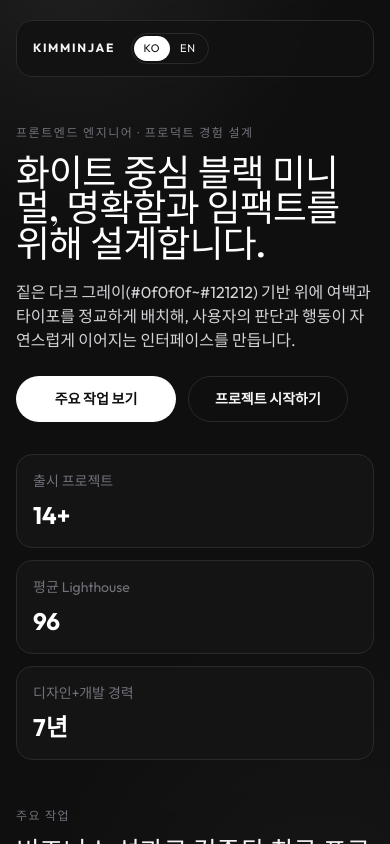
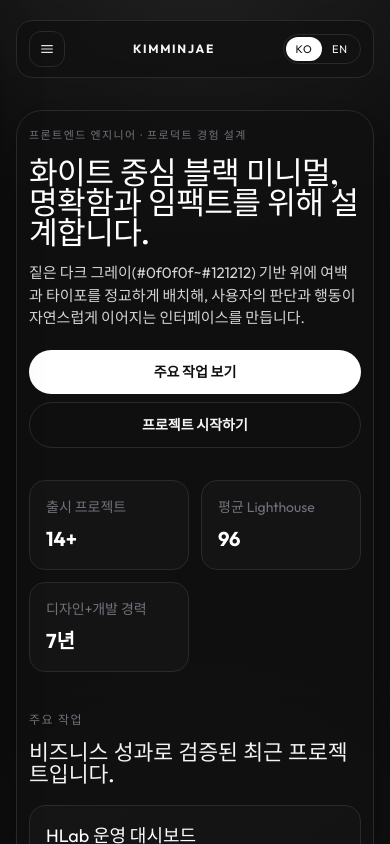
Before and after one commit to HLab-Haeyul/HLab-Web, a Vue app: page /ko in a window 390 px wide. Shown: the top 844 px of the page. Built offline with nearby package versions, Linux system fonts and the light colour scheme; the HTML template or start-up script is replaced by a standard one.

Commit message:
feat(#3) : 모바일 앱 레이아웃 사이드바 내비게이션 적용

```diff
--- a/src/views/PortfolioView.vue
+++ b/src/views/PortfolioView.vue
@@ -1,5 +1,5 @@
 <script setup lang="ts">
-import { computed } from 'vue'
+import { computed, onBeforeUnmount, onMounted, ref, watch } from 'vue'
 import { useRoute } from 'vue-router'
 import { portfolioCopyByLocale } from '../features/portfolio/copy'
 import type { Locale } from '../features/portfolio/types'
@@ -8,16 +8,221 @@ const route = useRoute()
 const locale = computed<Locale>(() => (route.path.startsWith('/en') ? 'en' : 'ko'))
 const copy = computed(() => portfolioCopyByLocale[locale.value])
 const currentYear = new Date().getFullYear()
+const isSidebarOpen = ref(false)
+
+const viewportWidth = ref(1280)
+const viewportHeight = ref(800)
+const isStandaloneMode = ref(false)
+
+let displayModeQuery: MediaQueryList | null = null
+let handleDisplayModeChange: ((event: MediaQueryListEvent) => void) | null = null
+
+const syncViewport = () => {
+  viewportWidth.value = window.innerWidth
+  viewportHeight.value = window.innerHeight
+}
+
+onMounted(() => {
+  syncViewport()
+
+  displayModeQuery = window.matchMedia('(display-mode: standalone)')
+  const iosStandalone = Boolean(
+    (window.navigator as Navigator & { standalone?: boolean }).standalone,
+  )
+
+  isStandaloneMode.value = displayModeQuery.matches || iosStandalone
+
+  handleDisplayModeChange = (event) => {
+    isStandaloneMode.value = event.matches
+  }
+
+  displayModeQuery.addEventListener?.('change', handleDisplayModeChange)
+  window.addEventListener('resize', syncViewport)
+})
+
+onBeforeUnmount(() => {
+  window.removeEventListener('resize', syncViewport)
+
+  if (displayModeQuery && handleDisplayModeChange) {
+    displayModeQuery.removeEventListener?.('change', handleDisplayModeChange)
+  }
+
+  document.body.style.overflow = ''
+  document.documentElement.style.overflow = ''
+})
+
+const isAppLayout = computed(
+  () =>
+    isStandaloneMode.value || (viewportWidth.value <= 560 && viewportHeight.value >= 620),
+)
+
+const closeSidebar = () => {
+  isSidebarOpen.value = false
+}
+
+const toggleSidebar = () => {
+  isSidebarOpen.value = !isSidebarOpen.value
+}
+
+watch(
+  () => route.fullPath,
+  () => {
+    closeSidebar()
+  },
+)
+
+watch(isAppLayout, (nextIsAppLayout) => {
+  if (!nextIsAppLayout) {
+    closeSidebar()
+  }
+})
+
+watch(isSidebarOpen, (open) => {
+  const value = open ? 'hidden' : ''
+  document.body.style.overflow = value
+  document.documentElement.style.overflow = value
+})
 </script>
 
 <template>
-  <div class="relative isolate mx-auto w-full max-w-[1220px] px-4 pb-14 pt-5 sm:px-8 lg:px-12">
+  <div
+    class="relative isolate mx-auto w-full px-4 pt-5"
+    :class="isAppLayout ? 'max-w-[430px] pb-24 sm:px-4' : 'max-w-[1220px] pb-14 sm:px-8 lg:px-12'"
+  >
     <div
       aria-hidden="true"
-      class="pointer-events-none fixed inset-0 -z-10 bg-[radial-gradient(circle_at_18%_-4%,rgba(255,255,255,0.08),transparent_30%),radial-gradient(circle_at_82%_108%,rgba(255,255,255,0.07),transparent_34%)] [mask-image:linear-gradient(180deg,rgba(0,0,0,0.88),rgba(0,0,0,0.42))]"
+      class="pointer-events-none fixed inset-0 -z-10 [mask-image:linear-gradient(180deg,rgba(0,0,0,0.88),rgba(0,0,0,0.42))]"
+      :class="
+        isAppLayout
+          ? 'bg-[radial-gradient(circle_at_50%_-10%,rgba(255,255,255,0.09),transparent_36%),radial-gradient(circle_at_50%_110%,rgba(255,255,255,0.06),transparent_34%)]'
+          : 'bg-[radial-gradient(circle_at_18%_-4%,rgba(255,255,255,0.08),transparent_30%),radial-gradient(circle_at_82%_108%,rgba(255,255,255,0.07),transparent_34%)]'
+      "
     ></div>
 
     <header
+      v-if="isAppLayout"
+      class="sticky top-3 z-20 mb-8 rounded-2xl border border-[#2a2a2a] bg-[#121212e0] px-3 py-2.5 backdrop-blur"
+    >
+      <div class="flex items-center justify-between gap-3">
+        <button
+          type="button"
+          class="inline-flex h-9 w-9 items-center justify-center rounded-xl border border-[#2a2a2a] text-zinc-200"
+          @click="toggleSidebar"
+          aria-label="Open sidebar"
+          :aria-expanded="isSidebarOpen"
+          aria-controls="mobile-sidebar"
+        >
+          <svg
+            class="h-4 w-4"
+            viewBox="0 0 24 24"
+            fill="none"
+            xmlns="http://www.w3.org/2000/svg"
+            aria-hidden="true"
+          >
+            <path d="M4 7H20M4 12H20M4 17H20" stroke="currentColor" stroke-width="1.8" stroke-linecap="round" />
+          </svg>
+        </button>
+
+        <a class="text-xs font-bold tracking-[0.14em] text-zinc-100" href="#">KIMMINJAE</a>
+
+        <div class="inline-flex rounded-full border border-[#2a2a2a] p-0.5">
+          <RouterLink
+            class="min-w-9 rounded-full px-2 py-1 text-center text-[11px] tracking-[0.08em] transition"
+            :class="
+              locale === 'ko'
+                ? 'bg-white !text-[#0f0f0f]'
+                : 'text-zinc-400 hover:text-zinc-100'
+            "
+            to="/ko"
+          >
+            KO
+          </RouterLink>
+          <RouterLink
+            class="min-w-9 rounded-full px-2 py-1 text-center text-[11px] tracking-[0.08em] transition"
+            :class="
+              locale === 'en'
+                ? 'bg-white !text-[#0f0f0f]'
+                : 'text-zinc-400 hover:text-zinc-100'
+            "
+            to="/en"
+          >
+            EN
+          </RouterLink>
+        </div>
+      </div>
+    </header>
+
+    <div v-if="isAppLayout" class="pointer-events-none fixed inset-0 z-30">
+      <button
+        type="button"
+        class="absolute inset-0 bg-black/60 transition-opacity duration-200"
+        :class="isSidebarOpen ? 'pointer-events-auto opacity-100' : 'opacity-0'"
+        :tabindex="isSidebarOpen ? 0 : -1"
+        aria-label="Close sidebar overlay"
+        @click="closeSidebar"
+      ></button>
+
+      <aside
+        id="mobile-sidebar"
+        class="pointer-events-auto absolute left-0 top-0 h-full w-[78%] max-w-[300px] border-r border-[#2a2a2a] bg-[#101010] p-4 shadow-2xl transition-transform duration-300"
+        :class="isSidebarOpen ? 'translate-x-0' : '-translate-x-full'"
+      >
+        <div class="mb-5 flex items-center justify-between">
+          <p class="text-xs tracking-[0.14em] text-zinc-400">MENU</p>
+          <button
+            type="button"
+            class="inline-flex h-9 w-9 items-center justify-center rounded-xl border border-[#2a2a2a] text-zinc-300"
+            @click="closeSidebar"
+            aria-label="Close sidebar"
+          >
+            <svg
+              class="h-4 w-4"
+              viewBox="0 0 24 24"
+              fill="none"
+              xmlns="http://www.w3.org/2000/svg"
+              aria-hidden="true"
+            >
+              <path d="M6 6L18 18M18 6L6 18" stroke="currentColor" stroke-width="1.8" stroke-linecap="round" />
+            </svg>
+          </button>
+        </div>
+
+        <nav class="grid gap-2" aria-label="Mobile Primary">
+          <a
+            class="rounded-xl border border-[#2a2a2a] px-3 py-3 text-sm text-zinc-200"
+            href="#work"
+            @click="closeSidebar"
+          >
+            {{ copy.navWork }}
+          </a>
+          <a
+            class="rounded-xl border border-[#2a2a2a] px-3 py-3 text-sm text-zinc-200"
+            href="#principles"
+            @click="closeSidebar"
+          >
+            {{ copy.navPrinciples }}
+          </a>
+          <a
+            class="rounded-xl border border-[#2a2a2a] px-3 py-3 text-sm text-zinc-200"
+            href="#contact"
+            @click="closeSidebar"
+          >
+            {{ copy.navContact }}
+          </a>
+        </nav>
+
+        <a
+          class="mt-6 block rounded-xl border border-[#2a2a2a] px-3 py-3 text-sm text-zinc-400"
+          href="mailto:hello@kimminje.dev"
+          @click="closeSidebar"
+        >
+          hello@kimminje.dev
+        </a>
+      </aside>
+    </div>
+
+    <header
+      v-else
       class="sticky top-4 z-20 mb-10 grid grid-cols-[auto_1fr_auto] items-center gap-4 rounded-2xl border border-[#2a2a2a] bg-[#121212d1] px-4 py-3 backdrop-blur md:mb-16"
     >
       <a class="text-xs font-bold tracking-[0.14em] text-zinc-100" href="#">KIMMINJAE</a>
@@ -65,24 +270,37 @@ const currentYear = new Date().getFullYear()
       </div>
     </header>
 
-    <main>
-      <section class="pt-2">
-        <p class="text-xs uppercase tracking-[0.13em] text-zinc-500">{{ copy.eyebrow }}</p>
+    <main
+      :class="
+        isAppLayout
+          ? 'rounded-[26px] border border-[#2a2a2a] bg-[#111111cf] p-3 shadow-[0_22px_60px_rgba(0,0,0,0.45)]'
+          : ''
+      "
+    >
+      <section :class="isAppLayout ? 'pt-1' : 'pt-2'">
+        <p :class="isAppLayout ? 'text-[11px]' : 'text-xs'" class="uppercase tracking-[0.13em] text-zinc-500">
+          {{ copy.eyebrow }}
+        </p>
         <h1
-          class="mt-3 max-w-[17ch] text-[clamp(2.3rem,6vw,5.2rem)] leading-[0.97] tracking-[-0.02em] text-white [font-family:var(--font-display)]"
+          class="mt-3 max-w-[17ch] leading-[0.97] tracking-[-0.02em] text-white [font-family:var(--font-display)]"
+          :class="isAppLayout ? 'text-[clamp(1.9rem,8vw,2.6rem)]' : 'text-[clamp(2.3rem,6vw,5.2rem)]'"
         >
           {{ copy.heroTitle }}
         </h1>
-        <p class="mt-5 max-w-[62ch] text-base text-zinc-300">{{ copy.heroLead }}</p>
-        <div class="mt-6 flex flex-wrap gap-3">
+        <p :class="isAppLayout ? 'mt-4 text-[15px]' : 'mt-5 text-base'" class="max-w-[62ch] text-zinc-300">
+          {{ copy.heroLead }}
+        </p>
+        <div :class="isAppLayout ? 'mt-5 grid grid-cols-1 gap-2' : 'mt-6 flex flex-wrap gap-3'">
           <a
-            class="inline-flex min-w-40 items-center justify-center rounded-full bg-white px-4 py-3 text-sm font-semibold !text-[#0f0f0f] transition hover:-translate-y-0.5 hover:!text-[#0f0f0f]"
+            class="inline-flex items-center justify-center rounded-full bg-white px-4 py-3 text-sm font-semibold !text-[#0f0f0f] transition hover:-translate-y-0.5 hover:!text-[#0f0f0f]"
+            :class="isAppLayout ? 'w-full' : 'min-w-40'"
             href="#work"
           >
             {{ copy.primaryCta }}
           </a>
           <a
-            class="inline-flex min-w-40 items-center justify-center rounded-full border border-[#2a2a2a] px-4 py-3 text-sm font-semibold text-zinc-100 transition hover:-translate-y-0.5"
+            class="inline-flex items-center justify-center rounded-full border border-[#2a2a2a] px-4 py-3 text-sm font-semibold text-zinc-100 transition hover:-translate-y-0.5"
+            :class="isAppLayout ? 'w-full' : 'min-w-40'"
             href="#contact"
           >
             {{ copy.secondaryCta }}
@@ -90,27 +308,33 @@ const currentYear = new Date().getFullYear()
         </div>
       </section>
 
-      <section class="mt-8 grid grid-cols-1 gap-3 md:mt-12 md:grid-cols-3">
+      <section
+        class="mt-8 grid gap-3"
+        :class="isAppLayout ? 'grid-cols-2' : 'grid-cols-1 md:mt-12 md:grid-cols-3'"
+      >
         <article
           v-for="item in copy.metrics"
           :key="item.label"
           class="rounded-2xl border border-[#2a2a2a] bg-[#141414] p-4"
         >
           <p class="text-sm text-zinc-500">{{ item.label }}</p>
-          <strong class="mt-2 block text-2xl text-white">{{ item.value }}</strong>
+          <strong :class="isAppLayout ? 'text-xl' : 'text-2xl'" class="mt-2 block text-white">
+            {{ item.value }}
+          </strong>
         </article>
       </section>
 
-      <section id="work" class="mt-12 md:mt-20">
+      <section id="work" :class="isAppLayout ? 'mt-10' : 'mt-12 md:mt-20'">
         <div>
           <p class="text-xs uppercase tracking-[0.12em] text-zinc-500">{{ copy.workKicker }}</p>
           <h2
-            class="mt-3 max-w-[26ch] text-[clamp(1.6rem,3.6vw,2.8rem)] leading-[1.05] text-zinc-100 [font-family:var(--font-display)]"
+            class="mt-3 max-w-[26ch] leading-[1.05] text-zinc-100 [font-family:var(--font-display)]"
+            :class="isAppLayout ? 'text-[clamp(1.35rem,5.2vw,1.7rem)]' : 'text-[clamp(1.6rem,3.6vw,2.8rem)]'"
           >
             {{ copy.workHeading }}
           </h2>
         </div>
-        <div class="mt-5 grid grid-cols-1 gap-3 md:grid-cols-2 xl:grid-cols-3">
+        <div class="mt-5 grid grid-cols-1 gap-3" :class="isAppLayout ? '' : 'md:grid-cols-2 xl:grid-cols-3'">
           <article
             v-for="work in copy.works"
             :key="work.title"
@@ -132,10 +356,17 @@ const currentYear = new Date().getFullYear()
         </div>
       </section>
 
-      <section id="principles" class="mt-12 grid grid-cols-1 gap-3 md:mt-20 lg:grid-cols-[1.2fr_0.8fr]">
+      <section
+        id="principles"
+        class="mt-12 grid grid-cols-1 gap-3"
+        :class="isAppLayout ? '' : 'md:mt-20 lg:grid-cols-[1.2fr_0.8fr]'"
+      >
         <article class="rounded-2xl border border-[#2a2a2a] bg-[#141414] p-4">
           <p class="text-xs uppercase tracking-[0.12em] text-zinc-500">{{ copy.principlesKicker }}</p>
-          <h2 class="mt-3 text-[clamp(1.5rem,3.1vw,2.3rem)] text-zinc-100 [font-family:var(--font-display)]">
+          <h2
+            class="mt-3 text-zinc-100 [font-family:var(--font-display)]"
+            :class="isAppLayout ? 'text-[clamp(1.3rem,5vw,1.6rem)]' : 'text-[clamp(1.5rem,3.1vw,2.3rem)]'"
+          >
             {{ copy.principlesHeading }}
           </h2>
           <p class="mt-4 max-w-[58ch] text-zinc-300">{{ copy.principlesBody }}</p>
@@ -155,23 +386,27 @@ const currentYear = new Date().getFullYear()
 
       <section
         id="contact"
-        class="mt-12 rounded-2xl border border-[#303030] bg-gradient-to-br from-[#141414] to-[#101010] p-5 md:mt-20"
+        class="mt-12 rounded-2xl border border-[#303030] bg-gradient-to-br from-[#141414] to-[#101010] p-5"
+        :class="isAppLayout ? '' : 'md:mt-20'"
       >
         <p class="text-xs uppercase tracking-[0.12em] text-zinc-500">{{ copy.contactKicker }}</p>
         <h2
-          class="mt-3 max-w-[26ch] text-[clamp(1.5rem,3.1vw,2.3rem)] leading-[1.08] text-zinc-100 [font-family:var(--font-display)]"
+          class="mt-3 max-w-[26ch] leading-[1.08] text-zinc-100 [font-family:var(--font-display)]"
+          :class="isAppLayout ? 'text-[clamp(1.3rem,5vw,1.6rem)]' : 'text-[clamp(1.5rem,3.1vw,2.3rem)]'"
         >
           {{ copy.contactHeading }}
         </h2>
-        <div class="mt-6 flex flex-wrap gap-3">
+        <div :class="isAppLayout ? 'mt-5 grid grid-cols-1 gap-2' : 'mt-6 flex flex-wrap gap-3'">
           <a
-            class="inline-flex min-w-40 items-center justify-center rounded-full bg-white px-4 py-3 text-sm font-semibold !text-[#0f0f0f] transition hover:-translate-y-0.5 hover:!text-[#0f0f0f]"
+            class="inline-flex items-center justify-center rounded-full bg-white px-4 py-3 text-sm font-semibold !text-[#0f0f0f] transition hover:-translate-y-0.5 hover:!text-[#0f0f0f]"
+            :class="isAppLayout ? 'w-full' : 'min-w-40'"
             href="mailto:hello@kimminje.dev"
           >
             {{ copy.emailCta }}
           </a>
           <a
-            class="inline-flex min-w-40 items-center justify-center rounded-full border border-[#2a2a2a] px-4 py-3 text-sm font-semibold text-zinc-100 transition hover:-translate-y-0.5"
+            class="inline-flex items-center justify-center rounded-full border border-[#2a2a2a] px-4 py-3 text-sm font-semibold text-zinc-100 transition hover:-translate-y-0.5"
+            :class="isAppLayout ? 'w-full' : 'min-w-40'"
             href="https://github.com"
             target="_blank"
             rel="noopener"
@@ -182,7 +417,7 @@ const currentYear = new Date().getFullYear()
       </section>
     </main>
 
-    <footer class="mt-5 text-center">
+    <footer :class="isAppLayout ? 'mt-4 text-center' : 'mt-5 text-center'">
       <p class="text-sm text-zinc-500">© {{ currentYear }} {{ copy.footerName }}</p>
     </footer>
   </div>
```
